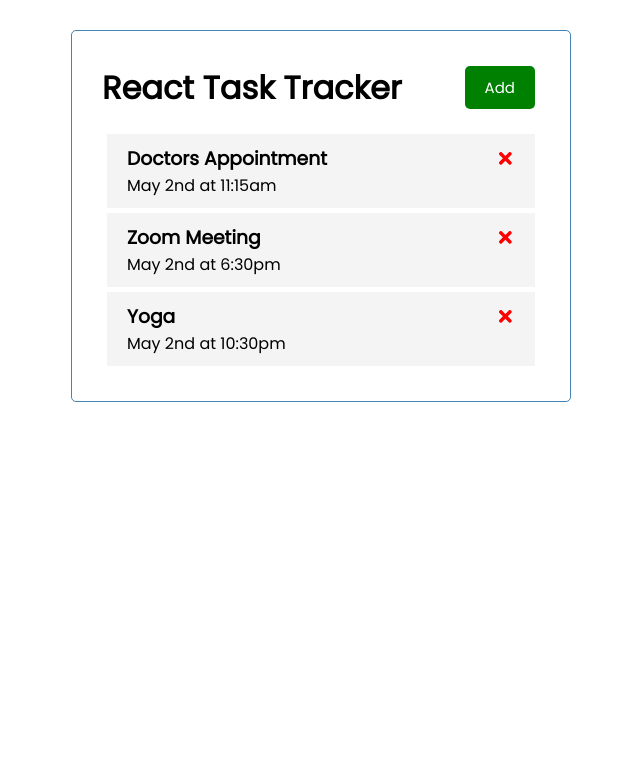
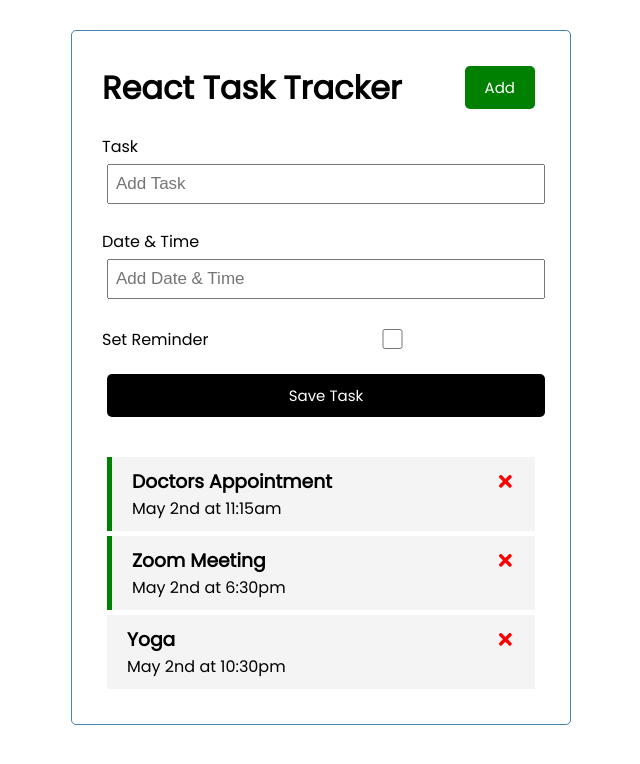
Before and after one commit to jasonjayoo/react-miniproject, a React (Create React App) app: page / in a window 1280 px wide. Shown: the top 764 px of the page, without its empty margins (319-959 px from the left). Built offline with nearby package versions, Linux system fonts and the light colour scheme.

Commit message:
added form inputs for tasks, date and time, and checkbox

```diff
--- a/src/App.js
+++ b/src/App.js
@@ -1,6 +1,7 @@
 import { useState } from "react";
 import Header from "./components/Header";
 import Tasks from "./components/Tasks";
+import AddTask from "./components/AddTask";
 
 const App = () => {
   const [tasks, setTasks] = useState([
@@ -22,20 +23,33 @@
       day: "May 2nd at 10:30pm",
       reminder: false,
     },
-  ])
+  ]);
 
   // Delete Task
   const deleteTask = (id) => {
-    setTasks(tasks.filter((task) => task.id !== id))
-  }
+    setTasks(tasks.filter((task) => task.id !== id));
+  };
+
+  // Toggle Reminder
+  const toggleReminder = (id) => {
+    setTasks(
+      tasks.map((task) =>
+        task.id === id ? { ...task, reminder: !task.reminder } : task
+      )
+    );
+  };
 
   return (
-    <div className='container'>
+    <div className="container">
       <Header />
-      {tasks.length > 0 ? (<Tasks tasks={tasks} onDelete={deleteTask} />) : ('No Tasks Available')}
+      <AddTask />
+      {tasks.length > 0 ? (
+        <Tasks tasks={tasks} onDelete={deleteTask} onToggle={toggleReminder} />
+      ) : (
+        "No Tasks Available"
+      )}
     </div>
-
   );
-}
+};
 
 export default App;
--- /dev/null
+++ b/src/components/AddTask.js
@@ -0,0 +1,42 @@
+import { useState } from "react";
+
+const AddTask = () => {
+  const [text, setText] = useState("");
+  const [day, setDay] = useState("");
+  const [reminder, setReminder] = useState(false);
+
+  return (
+    <form className="add-form">
+      <div className="form-control">
+        <label>Task</label>
+        <input
+          type="text"
+          placeholder="Add Task"
+          value={text}
+          onChange={(e) => setText(e.target.value)}
+        />
+      </div>
+      <div className="form-control">
+        <label>Date & Time</label>
+        <input
+          type="text"
+          placeholder="Add Date & Time"
+          value={day}
+          onChange={(e) => setDay(e.target.value)}
+        />
+      </div>
+      <div className="form-control form-control-check">
+        <label>Set Reminder</label>
+        <input
+          type="checkbox"
+          value={reminder}
+          onChange={(e) => setReminder(e.currentTarget.checked)}
+        />
+      </div>
+
+      <input type="submit" value="Save Task" className="btn btn-block" />
+    </form>
+  );
+};
+
+export default AddTask;
--- a/src/components/Task.js
+++ b/src/components/Task.js
@@ -1,8 +1,8 @@
 import { FaTimes } from "react-icons/fa";
 
-const Task = ({ task, onDelete }) => {
+const Task = ({ task, onDelete, onToggle }) => {
   return (
-    <div className="task">
+    <div className={`task ${task.reminder ? "reminder" : ""}`} onDoubleClick={() => onToggle(task.id)}>
       <h3>
         {task.text}{" "}
         <FaTimes
--- a/src/components/Tasks.js
+++ b/src/components/Tasks.js
@@ -1,10 +1,10 @@
 import Task from "./Task";
 
-const Tasks = ({ tasks, onDelete }) => {
+const Tasks = ({ tasks, onDelete, onToggle }) => {
   return (
     <>
       {tasks.map((task) => (
-        <Task key={task.id} task={task} onDelete={onDelete} />
+        <Task key={task.id} task={task} onDelete={onDelete} onToggle={onToggle} />
       ))}
     </>
   );
```
